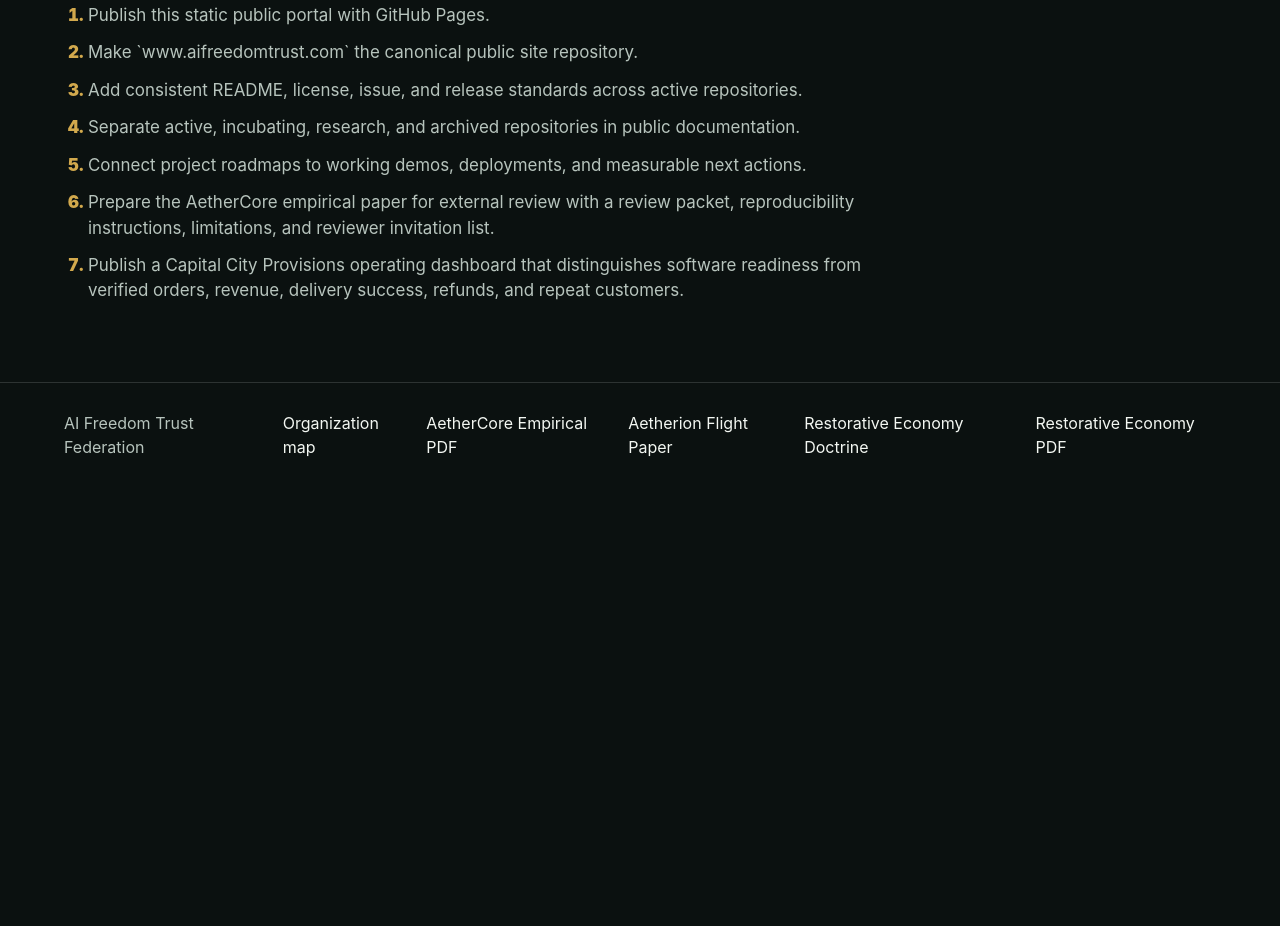
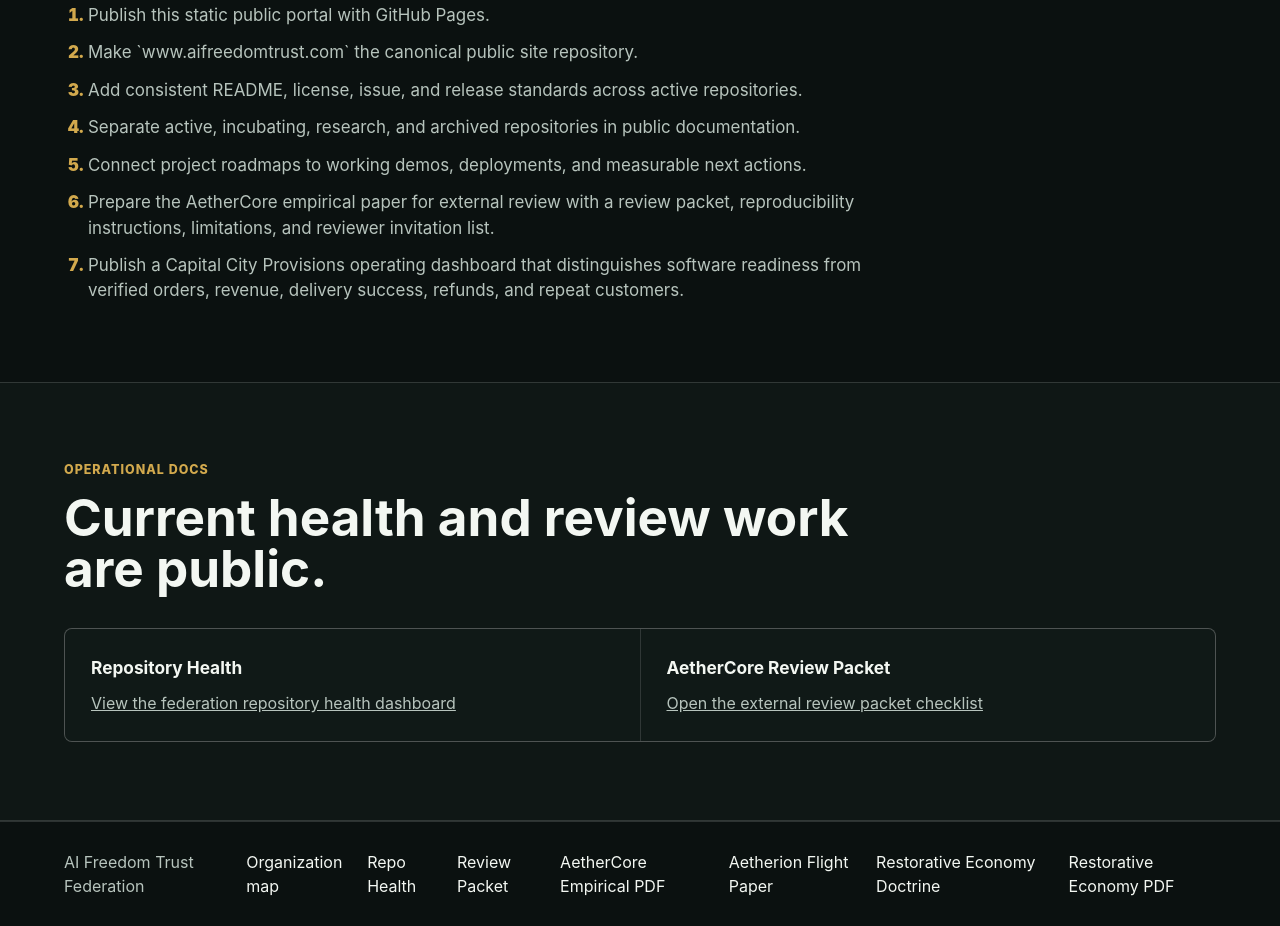
Before and after one commit to AIFreedomTrustFederation/AI-Freedom-Trust, a plain HTML site: page index.html in a window 1280 px wide. Shown: the part 4135-5061 px from the top of the page. Before the commit the page ends 4622 px from the top, so only its background shows below. Drawn offline with Linux system fonts and the light colour scheme.

Commit message:
Add repo health and review packet docs

```diff
--- a/index.html
+++ b/index.html
@@ -224,11 +224,30 @@
           <li>Publish a Capital City Provisions operating dashboard that distinguishes software readiness from verified orders, revenue, delivery success, refunds, and repeat customers.</li>
         </ol>
       </section>
+
+      <section class="section structure" aria-labelledby="ops-docs-title">
+        <div class="section-heading">
+          <p class="eyebrow">Operational docs</p>
+          <h2 id="ops-docs-title">Current health and review work are public.</h2>
+        </div>
+        <div class="structure-list">
+          <div>
+            <h3>Repository Health</h3>
+            <p><a href="docs/repo-health.md">View the federation repository health dashboard</a></p>
+          </div>
+          <div>
+            <h3>AetherCore Review Packet</h3>
+            <p><a href="docs/aethercore-external-review-packet.md">Open the external review packet checklist</a></p>
+          </div>
+        </div>
+      </section>
     </main>
 
     <footer class="site-footer">
       <p>AI Freedom Trust Federation</p>
       <a href="docs/organization-map.md">Organization map</a>
+      <a href="docs/repo-health.md">Repo Health</a>
+      <a href="docs/aethercore-external-review-packet.md">Review Packet</a>
       <a href="docs/pdf/aethercore-empirical-trust-density-covid.pdf">AetherCore Empirical PDF</a>
       <a href="https://aifreedomtrustfederation.github.io/AI-Freedom-Trust/docs/aetherion-flight-paper-post-quantum-sovereign-network.md">Aetherion Flight Paper</a>
       <a href="docs/aetherion-restorative-civilization-economy.md">Restorative Economy Doctrine</a>
```
Also changed, not shown: 3 other files.
